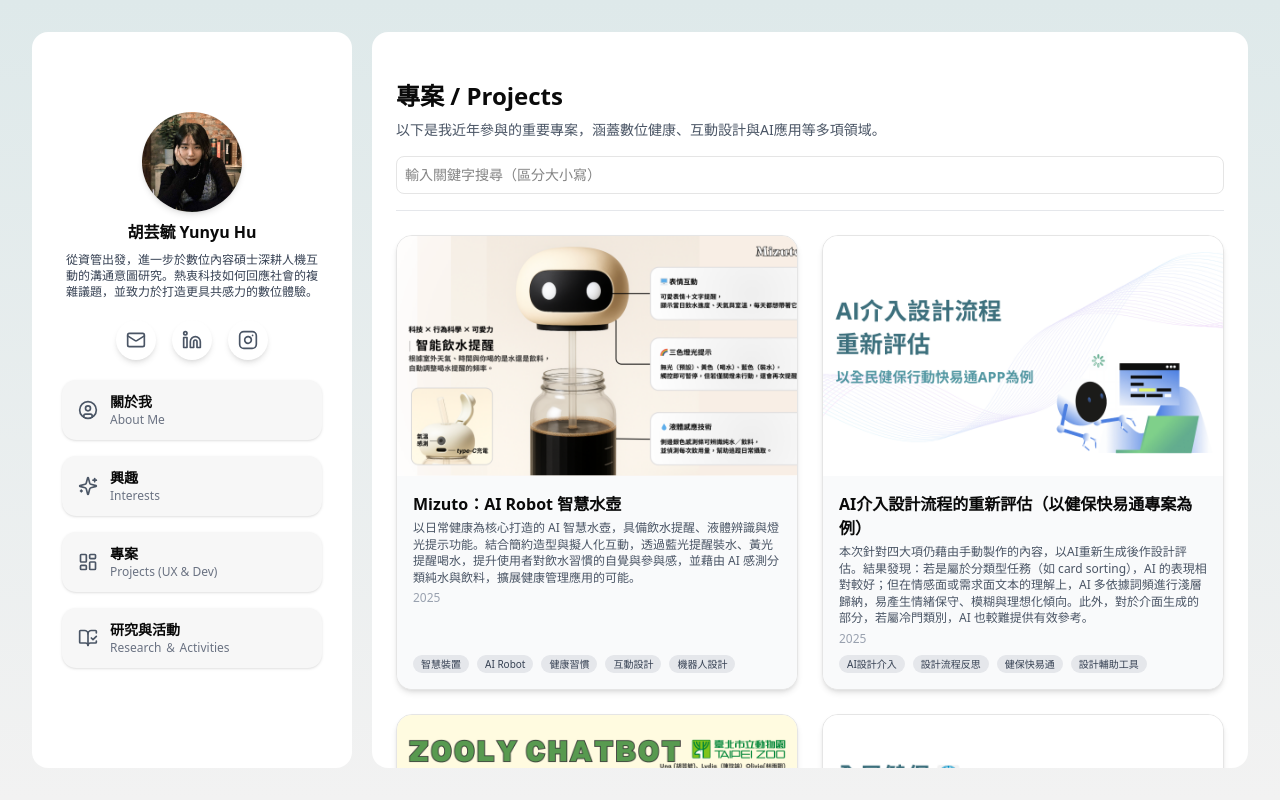
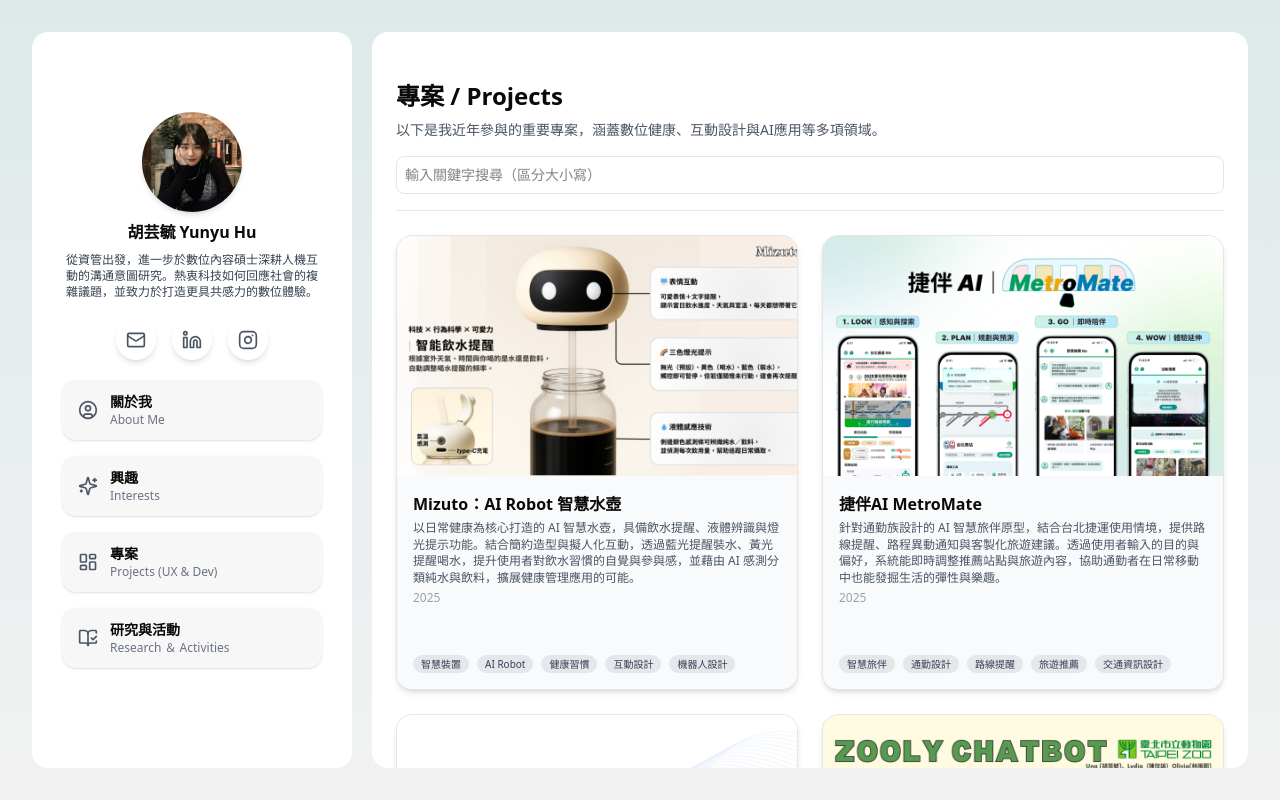
Before and after one commit to Yunyuhu/Yunyu-Web-DigitalProfile, a Next.js app: page /projects in a window 1280 px wide. Built offline with nearby package versions, Linux system fonts and the light colour scheme.

Commit message:
update_metroMate

```diff
--- a/src/app/about/page.js
+++ b/src/app/about/page.js
@@ -102,6 +102,12 @@
           "以日常健康為核心打造的 AI 智慧水壺，具備機器人角色設計與 AI 互動設計",
         url: "https://reurl.cc/paqqjr",
         tags: ["智慧裝置", "AI Robot", "健康習慣", "互動設計", "機器人設計"]
+      },
+      {
+        year: "2025",
+        title: "捷伴AI MetroMate",
+        description: "針對通勤族設計的 AI 智慧旅伴，支援路線提醒、異動通知與客製化旅遊推薦，提升移動過程的資訊流暢與生活探索。",
+        tags: ["智慧旅伴", "交通資訊設計", "旅遊推薦"]
       },
       {
         year: "2025",
--- a/src/app/projects/page.js
+++ b/src/app/projects/page.js
@@ -13,7 +13,7 @@
 import Zooly from "@/image/projects/zooly.png";
 import AIUXImg from "@/image/projects/NhiImg.png";
 import MizutoImg from "@/image/projects/mizuto.png";
-
+import MetroMateImg from "@/image/projects/metromate.png";
 
 
 const projects = [
@@ -24,6 +24,14 @@
     image: MizutoImg,
     url: "https://reurl.cc/paqqjr",
     tags: ["智慧裝置", "AI Robot", "健康習慣", "互動設計", "機器人設計"]
+  },
+  {
+    year: "2025",
+    title: "捷伴AI MetroMate",
+    description: "針對通勤族設計的 AI 智慧旅伴原型，結合台北捷運使用情境，提供路線提醒、路程異動通知與客製化旅遊建議。透過使用者輸入的目的與偏好，系統能即時調整推薦站點與旅遊內容，協助通勤者在日常移動中也能發掘生活的彈性與樂趣。",
+    image: MetroMateImg,
+    url: "https://reurl.cc/Om71jD",
+    tags: ["智慧旅伴", "通勤設計", "路線提醒", "旅遊推薦", "交通資訊設計"]
   },
   {
     year: "2025",
```
Also changed, not shown: src/image/projects/metromate.png (added).
